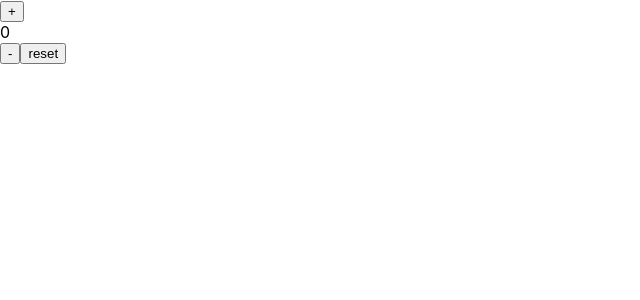
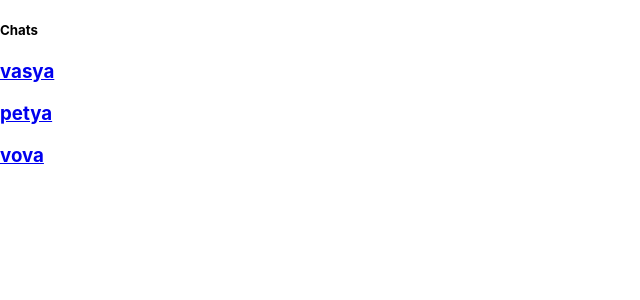
Before and after one commit to Lizunchik/react, a React (Create React App) app: page / in a window 1280 px wide. Shown: the top 300 px of the page, without its empty margins (0-640 px from the left). Built offline with nearby package versions, Linux system fonts and the light colour scheme.

Commit message:
lesson 6

```diff
--- a/src/App.css
+++ /dev/null
@@ -1,46 +0,0 @@
-.App {
-  text-align: center;
-}
-
-.App-logo {
-  height: 40vmin;
-  pointer-events: none;
-}
-.MuiList-root{
-  color: black;
-}
-.App-message {
-  color: darkorchid;
-}
-
-@media (prefers-reduced-motion: no-preference) {
-  .App-logo {
-    animation: App-logo-spin infinite 20s linear;
-  }
-}
-
-.App-header {
-  background-color: wheat;
-  min-height: 100vh;
-  display: flex;
-  flex-direction: column;
-  align-items: center;
-  justify-content: center;
-  font-size: calc(10px + 2vmin);
-  color: white;
-}
-
-
-.App-link {
-  color: #61dafb;
-}
-
-@keyframes App-logo-spin {
-  from {
-    transform: rotate(0deg);
-  }
-
-  to {
-    transform: rotate(360deg);
-  }
-}
--- a/src/App.jsx
+++ /dev/null
@@ -1,22 +0,0 @@
-import './App.css';
-import React, { useEffect, useRef, useState } from 'react';
-
-import { useSelector, useDispatch } from 'react-redux';
-
-function App() {
-
-  const count = useSelector(state => state.count);
-  const dispatch = useDispatch();
-  return (
-    <div>
-      <button onClick={() => dispatch({ type: 'plus' })}>+</button>
-      <div>{count}</div>
-      <button onClick={() => dispatch({ type: 'minus' })}>-</button>
-      <button onClick={() => dispatch({ type: 'reset' })}>reset</button>
-    </div>
-
-
-  );
-}
-
-export default App;
--- /dev/null
+++ b/src/components/App.jsx
@@ -0,0 +1,17 @@
+import { Routes, Route} from 'react-router-dom';
+import Chats from '../pages/Chats';
+import Messages from '../pages/Messages';
+import NotFoundPage from '../pages/NotFoundPage'
+
+function App() {
+  return (
+    <Routes>
+      <Route path={'/'} element={<Chats/>}></Route>
+      <Route path={'/messages/:id'} element={<Messages/>}></Route>
+      <Route path={'*'} element={<NotFoundPage/>}></Route>
+    </Routes>
+
+  );
+}
+
+export default App;
--- a/src/index.js
+++ b/src/index.js
@@ -1,52 +1,21 @@
 import React from 'react';
 import ReactDOM from 'react-dom/client';
 import './index.css';
-import App from './App';
-import reportWebVitals from './reportWebVitals';
+import App from './components/App';
 import { BrowserRouter } from 'react-router-dom';
-import { createStore } from 'redux';
-import { Provider } from 'react-redux';
+import {Provider} from 'react-redux';
+import {store} from './redux/configureStore';
 
-const initialState = {
-    count: 0
-}
-
-const reducer = (state = initialState, action) => {
-    switch (action.type) {
-        case 'plus':
-            return {
-                ...state,
-                count: state.count + 1
-            }
-
-        case 'minus':
-            return {
-                ...state,
-                count: state.count - 1
-            }
-        case 'reset':
-            return {
-                ...state,
-                count: state.count = 0
-            }
-        default:
-            return state;
-    }
-}
-const store = createStore(reducer);
 const root = ReactDOM.createRoot(document.getElementById('root'));
 root.render(
-    <Provider store={store}>
-        <BrowserRouter>
+    <BrowserRouter>
+        <Provider store={store}>
             <React.StrictMode>
                 <App />
             </React.StrictMode>
-        </BrowserRouter>
-    </Provider>
+        </Provider>
+
+    </BrowserRouter>
+
 
 );
-
-// If you want to start measuring performance in your app, pass a function
-// to log results (for example: reportWebVitals(console.log))
-// or send to an analytics endpoint. Learn more: https://bit.ly/CRA-vitals
-reportWebVitals();
--- /dev/null
+++ b/src/pages/Chats.jsx
@@ -0,0 +1,24 @@
+import React from 'react';
+import { useSelector } from 'react-redux';
+import { getChatsSelector } from '../redux/reducers/chatsReducer/chatsSelector';
+import {Link} from 'react-router-dom';
+
+const Chats = () => {
+    const chats = useSelector(getChatsSelector)
+    return (
+        <div>
+           <h5>Chats</h5>
+            <div>
+                {
+                    chats.map(e => (
+                        <Link key={e.id} to={`/messages/${e.id}`}>
+                            <h3>{e.name}</h3>
+                        </Link>
+                    ))
+                }
+            </div>
+        </div>
+    )
+}
+
+export default Chats;
--- /dev/null
+++ b/src/pages/Messages.jsx
@@ -0,0 +1,57 @@
+import React from 'react';
+import { useState } from 'react';
+import { useSelector, useDispatch } from 'react-redux';
+import { useParams } from 'react-router-dom';
+import { DELETE_MESSAGE, ADD_MESSAGE } from '../redux/actionTypes';
+import { getMessagesSelector } from '../redux/reducers/messagesReducer/messagesSelector';
+
+
+const Messages = () => {
+    const { id } = useParams();
+    const [title, setTitle] = useState('');
+    const chatsMessages = useSelector(getMessagesSelector);
+    const dispatch = useDispatch()
+    const messages = chatsMessages.filter(e => {
+        if (!id) return null;
+        return e.chatId === +id;
+    });
+
+    const deleteMessage = (id) => {
+        dispatch({
+            type: DELETE_MESSAGE,
+            payload: id
+        }
+
+        )
+    }
+    const addMessage = () => {
+        const obj = {
+            id: messages[messages.length - 1].id + 1,
+            title: title,
+            chatId: +id
+
+        };
+        dispatch({
+            type: ADD_MESSAGE,
+            payload: obj
+        })
+    };
+    return (
+        <div>
+            <h5>Messages</h5>
+            <input value={title} onChange={({ target }) => setTitle(target.value)}></input>
+            <button onClick={addMessage}>+</button>
+            {
+                messages.map(e => (
+                    <div key={e.id}>
+                        <p >{e.title}</p>
+                        <button onClick={() => deleteMessage(e.id)}>Delete</button>
+                    </div>
+
+                ))
+            }
+        </div>
+    )
+}
+
+export default Messages;
--- /dev/null
+++ b/src/redux/actionTypes.js
@@ -0,0 +1,4 @@
+export const GET_MESSAGES = 'GET_MESSAGES';
+export const GET_CHATS = 'GET_CHATS';
+export const DELETE_MESSAGE = 'DELETE_MESSAGE';
+export const ADD_MESSAGE = 'ADD_MESSAGE';
--- /dev/null
+++ b/src/redux/configureStore.js
@@ -0,0 +1,10 @@
+import {combineReducers, createStore} from 'redux';
+import { chatsReducer } from './reducers/chatsReducer/chatsReducer';
+import { messagesReducer } from './reducers/messagesReducer/messagesReducer';
+
+const rootReducer = combineReducers({
+    chats: chatsReducer,
+    messages: messagesReducer
+});
+
+export const store = createStore(rootReducer);
--- /dev/null
+++ b/src/redux/reducers/chatsReducer/chatsReducer.js
@@ -0,0 +1,33 @@
+import { GET_MESSAGES } from "../../actionTypes";
+
+const initialState = {
+    chats: [
+        {
+            id: 1,
+            name: 'vasya'
+
+        },
+        {
+            id: 2,
+            name: 'petya'
+
+        },
+        {
+            id: 3,
+            name: 'vova'
+
+        },
+
+    ]
+}
+export const chatsReducer = (state = initialState, action)=>{
+    switch(action.type){
+        case GET_MESSAGES:
+            return {
+                ...state,
+                chats: state.chats
+            }
+        default:
+            return state;
+    }
+}
--- /dev/null
+++ b/src/redux/reducers/chatsReducer/chatsSelector.js
@@ -0,0 +1 @@
+export const getChatsSelector = (state) => state.chats.chats;
--- /dev/null
+++ b/src/redux/reducers/messagesReducer/messagesReducer.js
@@ -0,0 +1,34 @@
+import { StarTwoTone } from "@mui/icons-material";
+import { ADD_MESSAGE, DELETE_MESSAGE } from "../../actionTypes";
+const initialState = {
+    messages: [
+        {
+            id:1,
+            title: 'How are you?',
+            chatId: 1
+        },
+        {
+            id:2,
+            title: 'Ok',
+            chatId: 2
+        },
+    ]
+}
+export const messagesReducer = (state = initialState, action)=>{
+    switch(action.type){
+        case DELETE_MESSAGE:
+            return{
+                ...state,
+                messages: state.messages.filter(e=> e.id !== action.payload)
+
+            }
+        case ADD_MESSAGE:
+            return{
+                ...state,
+                messages: [...state.messages, action.payload]
+            }
+
+        default:
+            return state;
+    }
+}
--- /dev/null
+++ b/src/redux/reducers/messagesReducer/messagesSelector.js
@@ -0,0 +1 @@
+export const getMessagesSelector = (state) => state.messages.messages;
```
